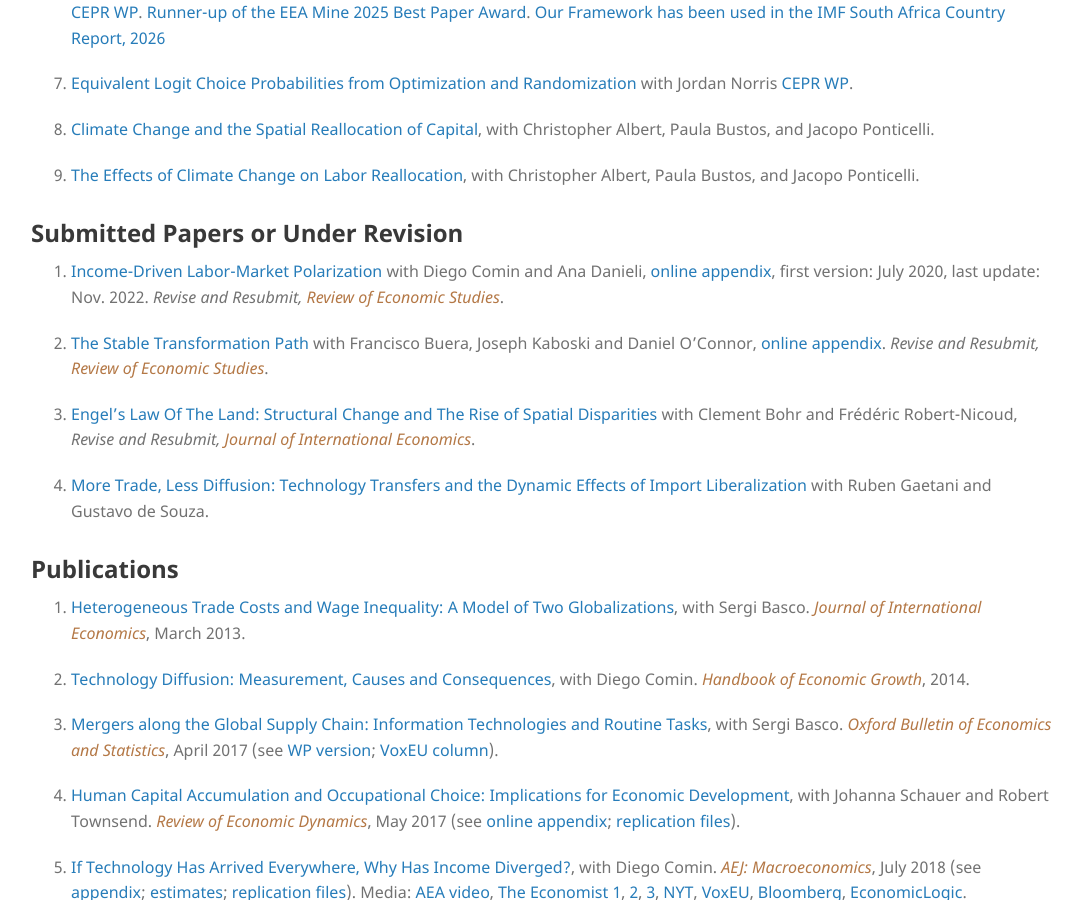
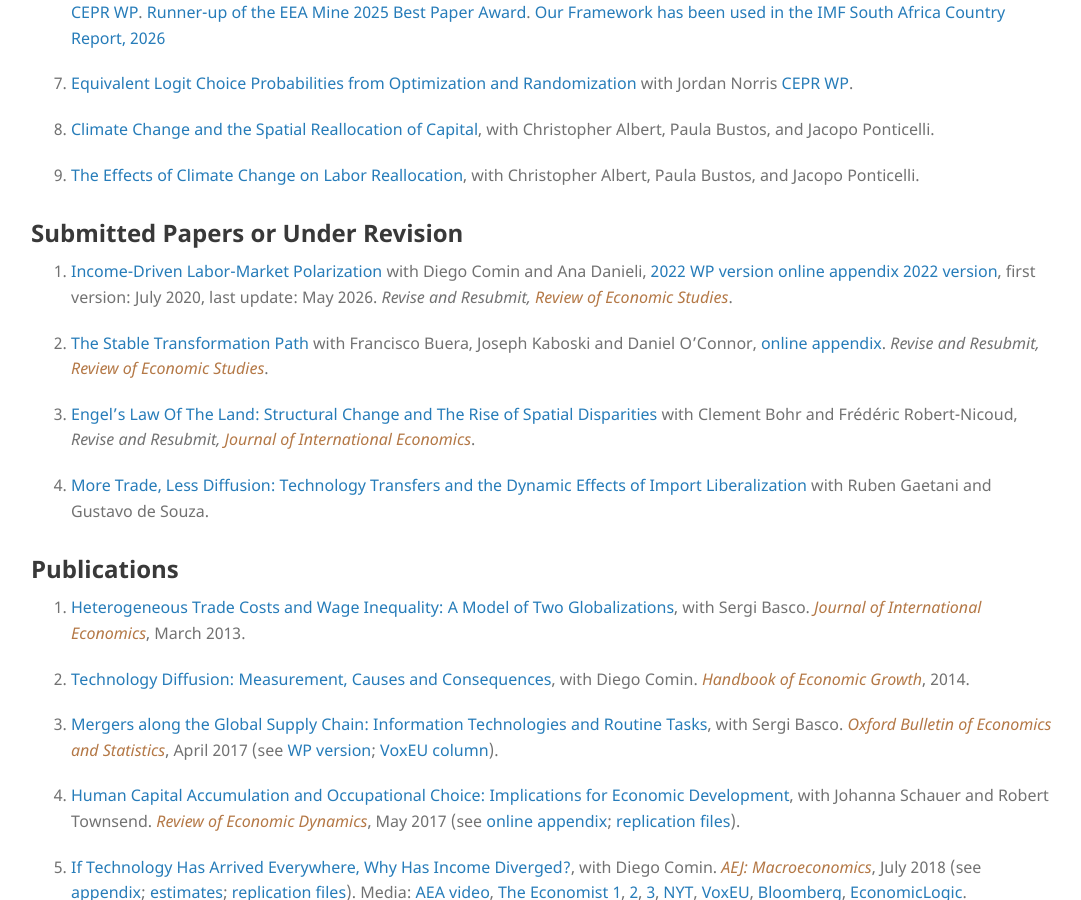
Before and after one commit to mestieri/mestieri.github.io, a Jekyll site: the page built from index.md, in a window 1280 px wide and 900 px high, scrolled down 882 px. Shown: the whole window, without its empty margins (97-1178 px from the left). Built offline with Jekyll 4.4.1, drawn with Linux system fonts in a browser that asks for light colours.

Commit message:
Update index.md

```diff
--- a/index.md
+++ b/index.md
@@ -126,8 +126,8 @@ for Nonhomothetic CES Preferences](https://www.dropbox.com/scl/fi/obu49nw8d74wye
 
 ## Submitted Papers or Under Revision
 
-1. [Income-Driven Labor-Market Polarization](https://www.dropbox.com/s/4c3ow4flycqnymd/cdm.pdf?dl=0) with Diego Comin and Ana Danieli,
-    [online appendix](https://www.dropbox.com/s/cu2hv6z8u9633rb/cdm_oa.pdf?dl=0), first version: July 2020, last update: Nov. 2022. *Revise and Resubmit,<blue> Review of Economic Studies</blue>*.
+1. [Income-Driven Labor-Market Polarization](https://www.dropbox.com/scl/fi/p1ldxux66gdrieup4h5cw/cdm_rev.pdf?rlkey=933i7fr3f2em680aaegbryjxp&dl=0) with Diego Comin and Ana Danieli, [2022 WP version](https://www.dropbox.com/s/4c3ow4flycqnymd/cdm.pdf?dl=0)
+    [online appendix 2022 version](https://www.dropbox.com/s/cu2hv6z8u9633rb/cdm_oa.pdf?dl=0), first version: July 2020, last update: May 2026. *Revise and Resubmit,<blue> Review of Economic Studies</blue>*.
 
 
 2. [The Stable Transformation Path](https://www.dropbox.com/scl/fi/42sxsm4ahgxeh9wgcwx8x/bkmo_july24.pdf?rlkey=3p22096kggjzi6zg2mopvgoj6&dl=0)
```
